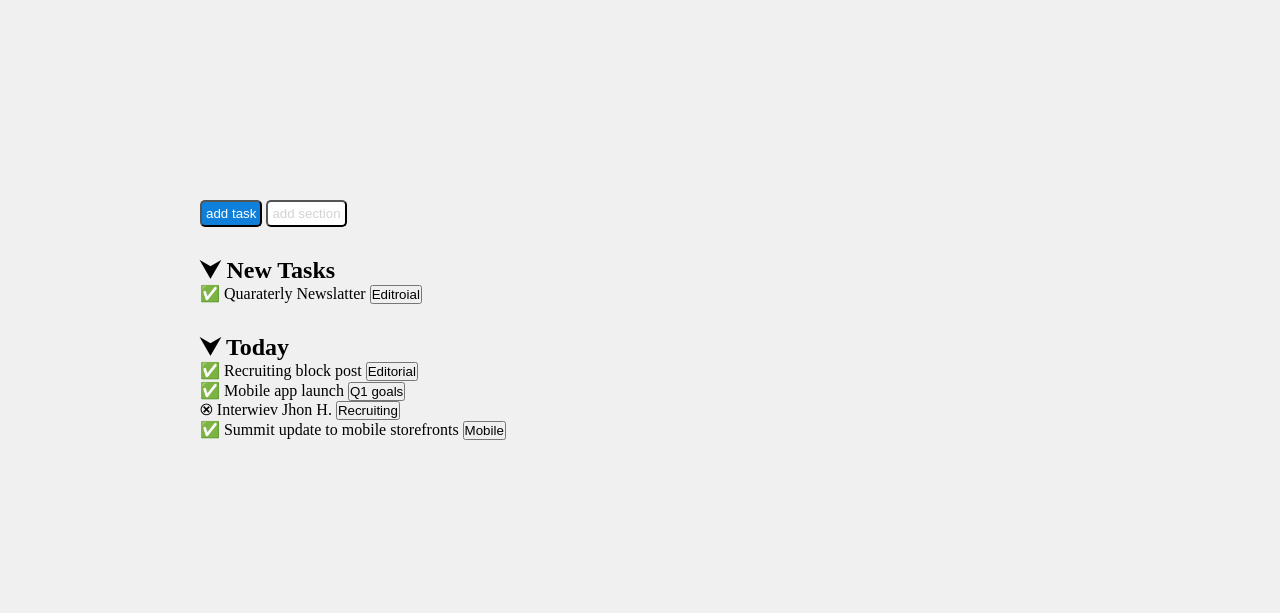
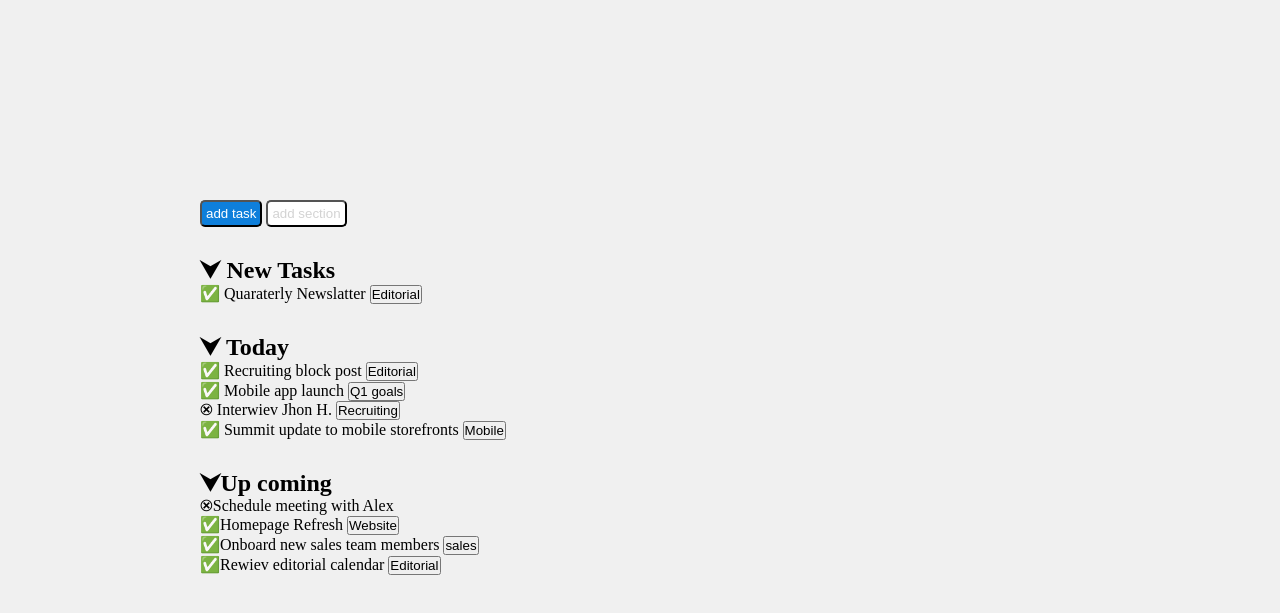
Before and after one commit to Fabio-Moschella/html-css-toboolist, a plain HTML site: page index.html in a window 1280 px wide. Shown: the part 95-708 px from the top of the page. Drawn offline with Linux system fonts and the light colour scheme.

Commit message:
add up coming

```diff
--- a/index.html
+++ b/index.html
@@ -13,22 +13,56 @@
       <span class="heading-text">Toboolist</span>
     </header>
     <!--main-->
-    <main class="main-center">
-      <button class="button1">add task</button>
-      <button class="button2">add section</button>
-      <!--NEW TASKS-->
-      <div class="new-tasks">
-        <h2>&#11167 New Tasks</h2>
+    <div class="background">
+      <main class="main-center">
+        <button class="button1">add task</button>
+        <button class="button2">add section</button>
 
-      <p>&#9989 Quaraterly Newslatter <button class="editorial">Editroial</button></p>
-      <!--today-->
-      <h2>&#11167 Today</h2>
-      <p>&#9989 Recruiting block post <button class="editorial">Editorial</button></p>
-      <P>&#9989 Mobile app launch <button class="q1goals">Q1 goals</button></P>
-      <p>&#11199 Interwiev Jhon H. <button class="Recruiting">Recruiting</button></p>
-      <p>&#9989 Summit update to mobile storefronts <button class="mobile">Mobile</button></p>
+        <!--NEW TASKS-->
+        <div>
+          <h2>&#11167; New Tasks</h2>
+          <p>
+            &#9989; Quaraterly Newslatter
+            <button class="editorial">Editorial</button>
+          </p>
+        </div>
+        <!--today-->
+        <div>
+          <h2>&#11167; Today</h2>
+          <p>
+            &#9989; Recruiting block post
+            <button class="editorial">Editorial</button>
+          </p>
+          <p>
+            &#9989; Mobile app launch <button class="q1goals">Q1 goals</button>
+          </p>
+          <p>
+            &#11199; Interwiev Jhon H.
+            <button class="Recruiting">Recruiting</button>
+          </p>
+          <p>
+            &#9989; Summit update to mobile storefronts
+            <button class="mobile">Mobile</button>
+          </p>
+        </div>
 
-      </div>
-    </main>
+        <!--Upcoming-->
+        <div>
+          <h2>&#11167;Up coming</h2>
+          <p>&#11199;Schedule meeting with Alex</p>
+          <p>
+            &#9989;Homepage Refresh <button class="Website">Website</button>
+          </p>
+          <p>
+            &#9989;Onboard new sales team members
+            <button class="sales">sales</button>
+          </p>
+          <p>
+            &#9989;Rewiev editorial calendar
+            <button class="editorial">Editorial</button>
+          </p>
+        </div>
+      </main>
+    </div>
   </body>
 </html>
```
